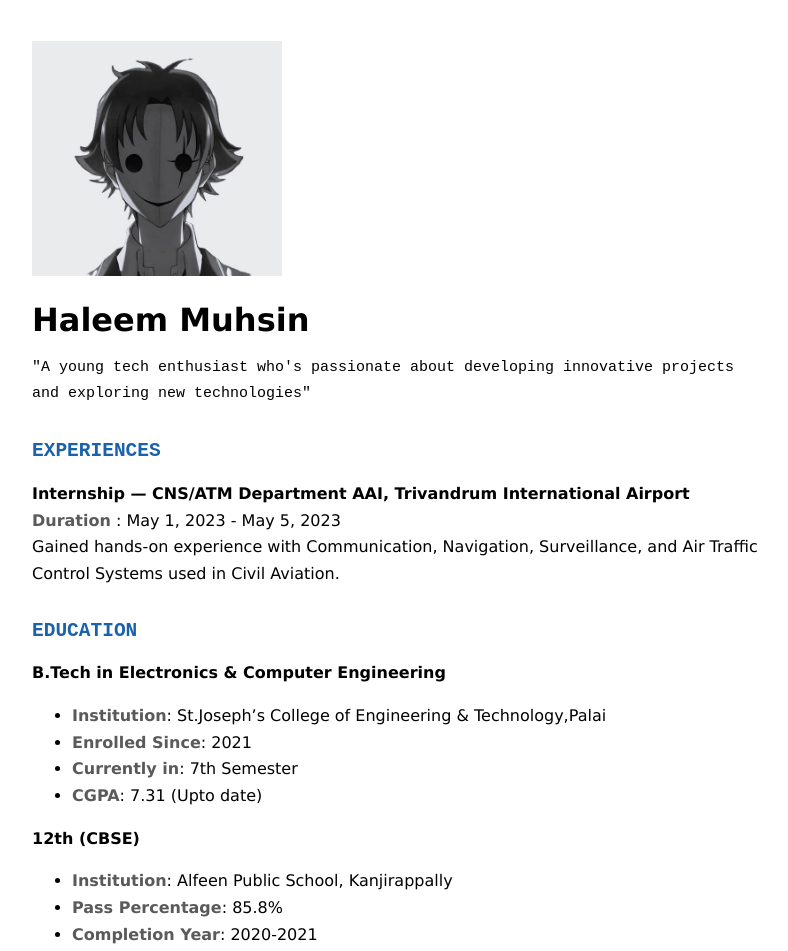
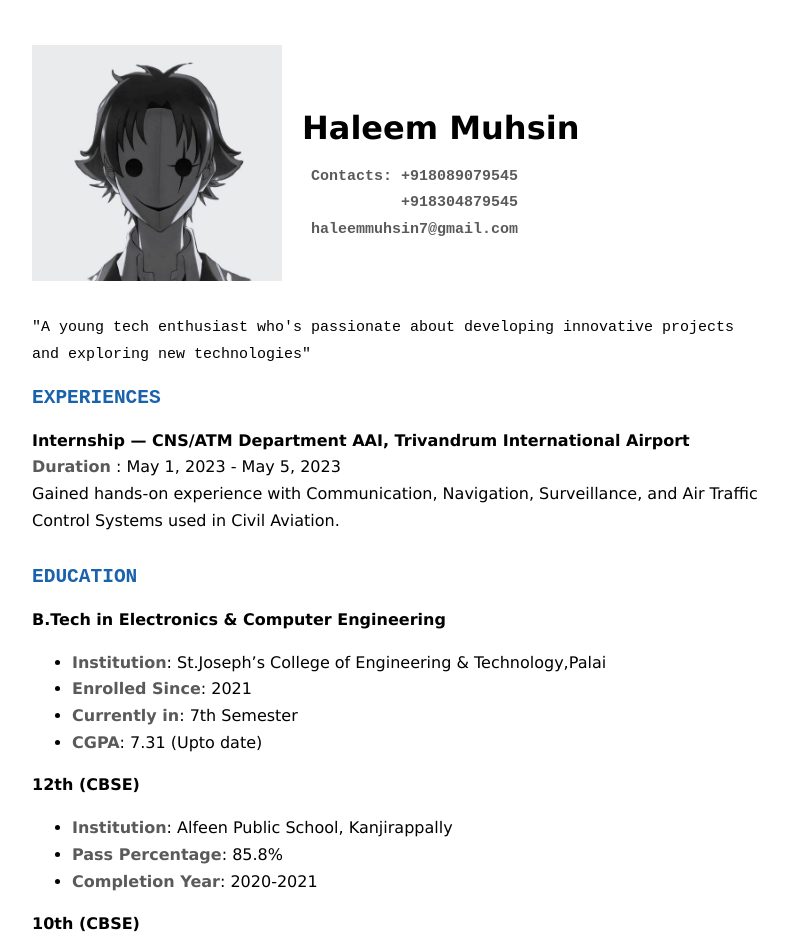
Before and after one commit to HaleemMuhsin/Resume-Trail, a plain HTML site: page index.html in a window 1280 px wide. Shown: the top 951 px of the page, without its empty margins (6-794 px from the left). Drawn offline with Linux system fonts and the light colour scheme.

Commit message:
morning commit

```diff
--- a/index.html
+++ b/index.html
@@ -11,16 +11,25 @@
   font-family: 'Lucida Sans', 'Lucida Sans Regular', 'Lucida Grande',
     'Lucida Sans Unicode', Geneva, Verdana, sans-serif;
   line-height: 20pt;">
-    <div>
-        <img src="./pic.jpg" alt="Picture" width="250px">
-        <h1>
-            Haleem Muhsin
-        </h1>
+    <div style="display: flex; align-items: center;">
+        <img src="./pic.jpg" alt="Picture" width="250px" style="margin-right: 20px;" >
+        <div>
+            <br>
+            <br>
+            <h1>
+                Haleem Muhsin
+            </h1>
+            <pre style="color: rgb(91, 90, 90);font-size: 15px; font-weight: bold;">
+ Contacts: +918089079545
+           +918304879545
+ haleemmuhsin7@gmail.com
+            </pre>
+        </div>
+    </div>
+    <div style="margin-top: 30px">
         <pre style="font-size: 15px;">
 "A young tech enthusiast who's passionate about developing innovative projects
 and exploring new technologies"</pre>
-    </div>
-    <div style="margin-top: 30px">
         <h2 style="font-family: monospace; color: rgb(26, 98, 171)">
             EXPERIENCES
         </h2>
```
